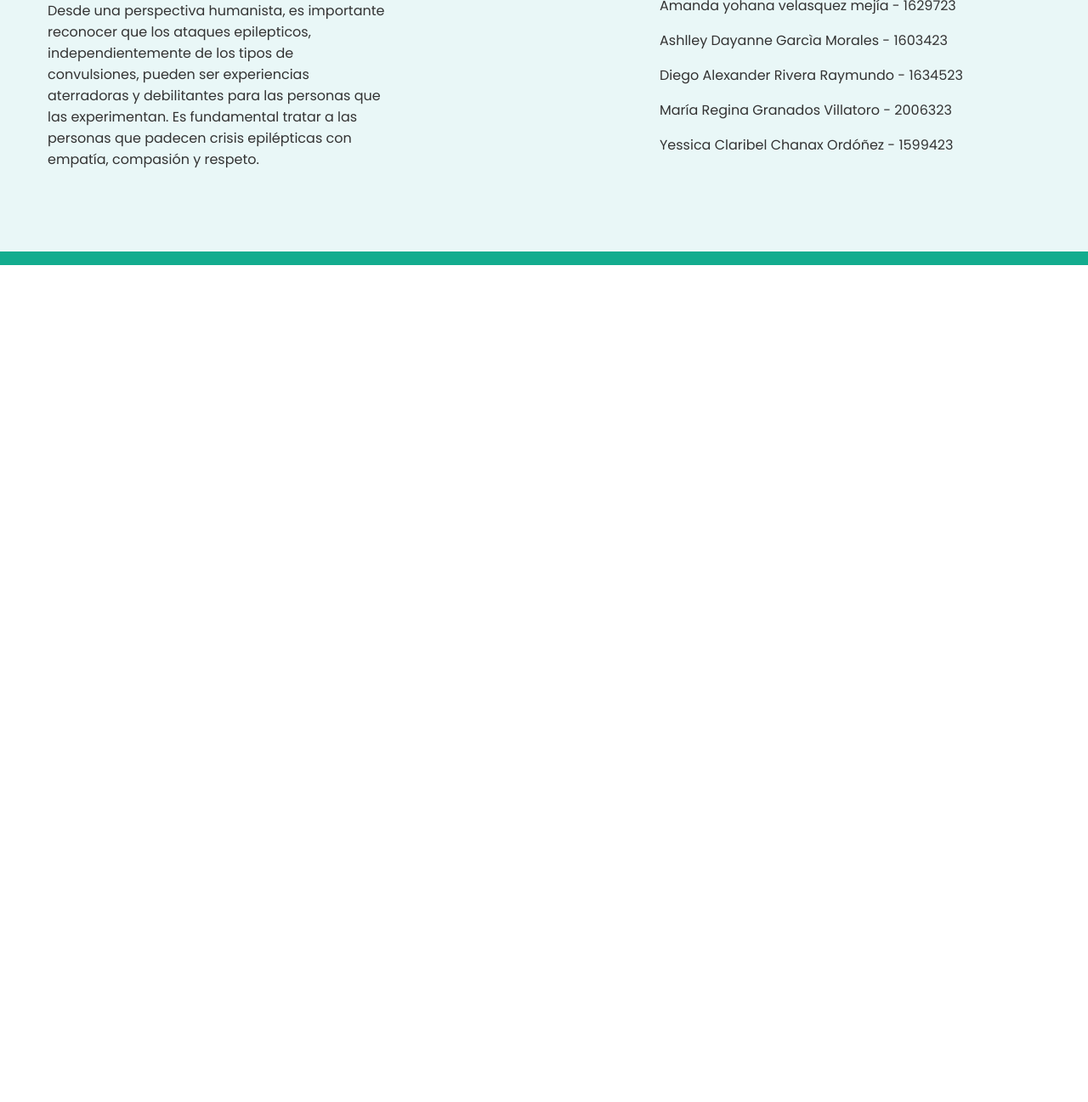
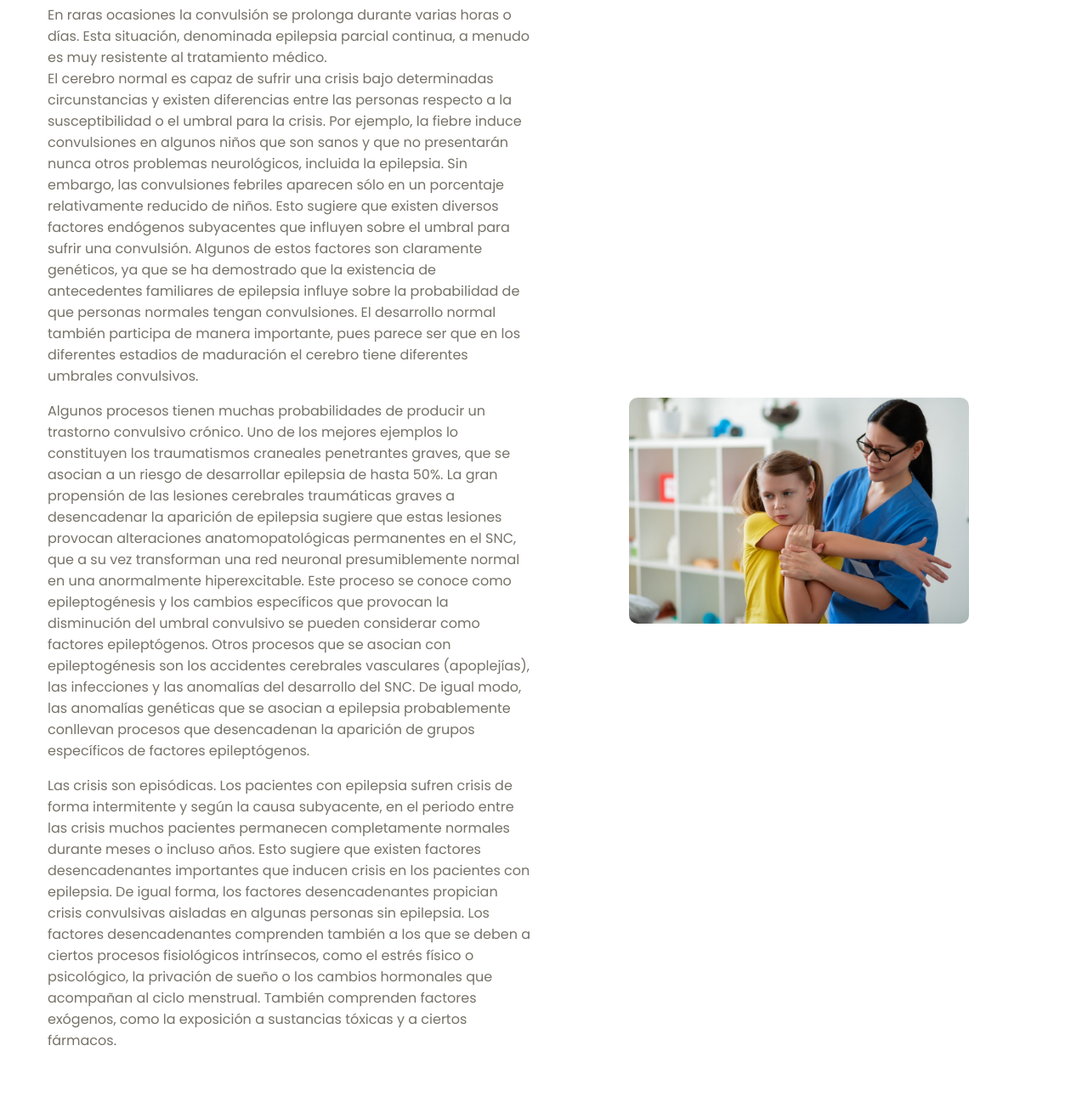
Before and after one commit to Jos-mlp/LaEpilepsia, a plain HTML site: page index.html in a window 1280 px wide. Shown: the part 6331-7628 px from the top of the page at 85% size. Before the commit the page ends 6643 px from the top, so only its background shows below. Drawn offline with nearby package versions, Linux system fonts and the light colour scheme.

Commit message:
add section

```diff
--- a/index.html
+++ b/index.html
@@ -299,6 +299,51 @@ Las convulsiones son episodios de actividad eléctrica descontrolada y anormal d
       </div>
     </section>
 
+    <section class="section__container about__container" id="tratamiento">
+      <div class="about__content">
+        <h2 class="section__header">Fisiopatología de la epilepsia.</h2>
+        <p>
+          En raras ocasiones la convulsión se prolonga durante varias horas o días. Esta situación,
+          denominada epilepsia parcial continua, a menudo es muy resistente al tratamiento médico.
+          <br>
+          El cerebro normal es capaz de sufrir una crisis bajo determinadas circunstancias y existen diferencias
+          entre las personas respecto a la susceptibilidad o el umbral para la crisis. Por ejemplo, la fiebre induce
+          convulsiones en algunos niños que son sanos y que no presentarán nunca otros problemas neurológicos, incluida
+          la epilepsia. Sin embargo, las convulsiones febriles aparecen sólo en un porcentaje relativamente reducido de
+          niños. Esto sugiere que existen diversos factores endógenos subyacentes que influyen sobre el umbral para sufrir
+          una convulsión. Algunos de estos factores son claramente genéticos, ya que se ha demostrado que la existencia de
+          antecedentes familiares de epilepsia influye sobre la probabilidad de que personas normales tengan convulsiones.
+           El desarrollo normal también participa de manera importante, pues parece ser que en los diferentes estadios de
+            maduración el cerebro tiene diferentes umbrales convulsivos.
+        </p>
+        <p>
+          Algunos procesos tienen muchas probabilidades de producir un trastorno convulsivo crónico. Uno de los mejores
+          ejemplos lo constituyen los traumatismos craneales penetrantes graves, que se asocian a un riesgo de desarrollar
+          epilepsia de hasta 50%. La gran propensión de las lesiones cerebrales traumáticas graves a desencadenar la aparición
+           de epilepsia sugiere que estas lesiones provocan alteraciones anatomopatológicas permanentes en el SNC, que a su
+           vez transforman una red neuronal presumiblemente normal en una anormalmente hiperexcitable. Este proceso se conoce
+           como epileptogénesis y los cambios específicos que provocan la disminución del umbral convulsivo se pueden considerar
+           como factores epileptógenos. Otros procesos que se asocian con epileptogénesis son los accidentes cerebrales vasculares
+            (apoplejías), las infecciones y las anomalías del desarrollo del SNC. De igual modo, las anomalías genéticas que se
+             asocian a epilepsia probablemente conllevan procesos que desencadenan la aparición de grupos específicos de factores
+              epileptógenos.
+        </p>
+        <p>
+          Las crisis son episódicas. Los pacientes con epilepsia sufren crisis de forma intermitente y según la causa subyacente,
+          en el periodo entre las crisis muchos pacientes permanecen completamente normales durante meses o incluso años. Esto
+          sugiere que existen factores desencadenantes importantes que inducen crisis en los pacientes con epilepsia. De igual
+          forma, los factores desencadenantes propician crisis convulsivas aisladas en algunas personas sin epilepsia. Los factores
+          desencadenantes comprenden también a los que se deben a ciertos procesos fisiológicos intrínsecos, como el estrés físico o
+           psicológico, la privación de sueño o los cambios hormonales que acompañan al ciclo menstrual. También comprenden factores
+            exógenos, como la exposición a sustancias tóxicas y a ciertos fármacos.
+        </p>
+
+      </div>
+      <div class="about__image">
+        <img src="assets/about2.jpg" alt="about" />
+      </div>
+    </section>
+
     <footer class="footer">
       <div class="section__container footer__container">
         <div class="footer__col">
```
Also changed, not shown: assets/about2.jpg (added).
